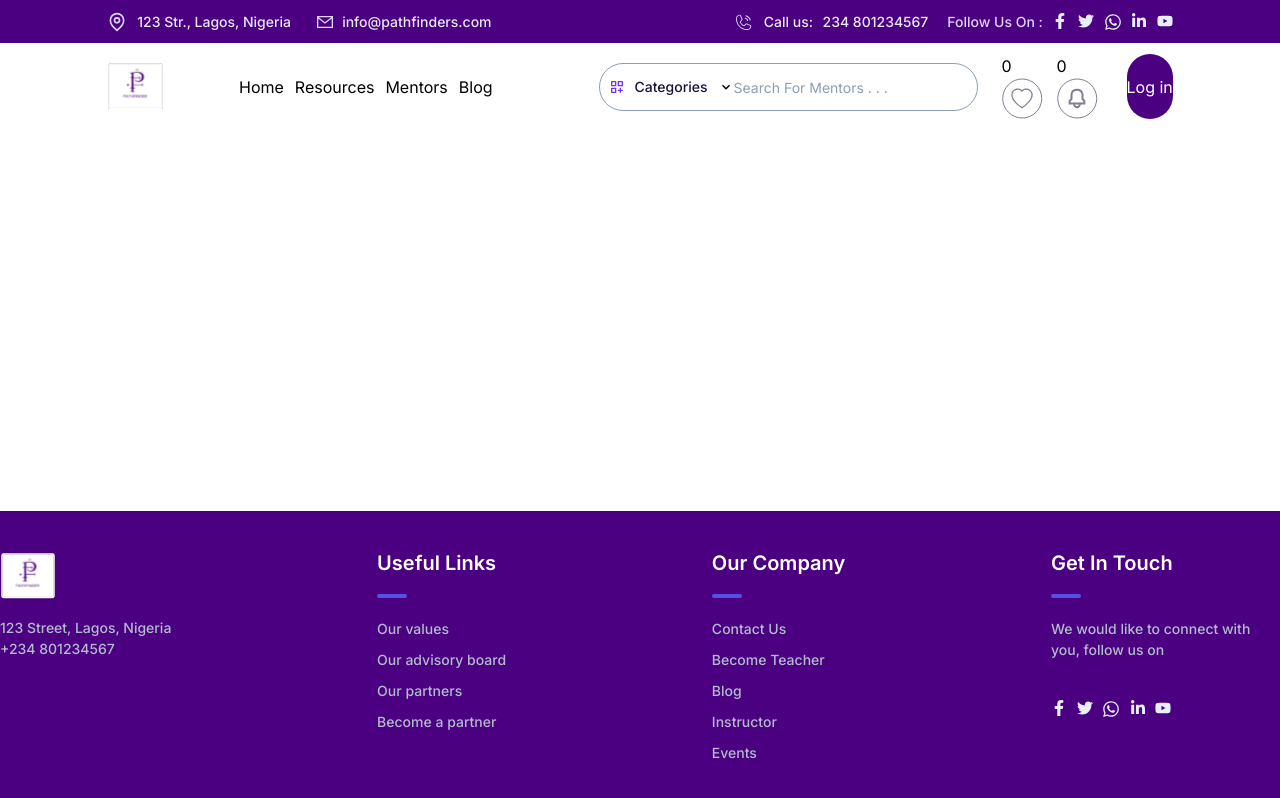
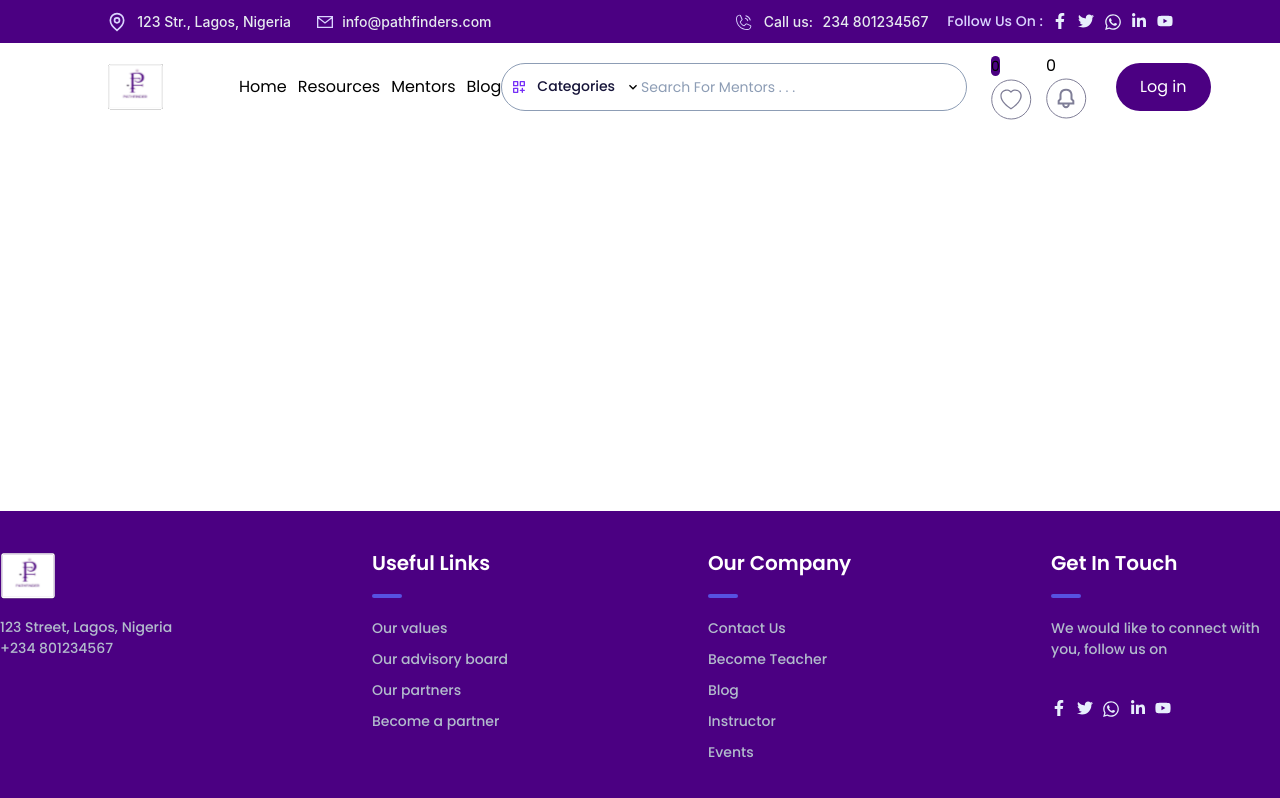
Before and after one commit to chisomokeoma/project-pathfinder, a Next.js app: page / in a window 1280 px wide. Built offline with nearby package versions, Linux system fonts and the light colour scheme.

Commit message:
fixed mantine button styles

```diff
--- a/app/globals.css
+++ b/app/globals.css
@@ -1,6 +1,11 @@
 @tailwind base;
 @tailwind components;
 @tailwind utilities;
+
+* {
+  font-family: Poppins;
+
+}
 
 /* :root {
   --foreground-rgb: 0, 0, 0;
--- a/app/layout.tsx
+++ b/app/layout.tsx
@@ -1,5 +1,5 @@
 import type { Metadata } from "next";
-import { Inter } from "next/font/google";
+import { Inter, Poppins } from "next/font/google";
 import "./globals.css";
 import {
   FaFacebookF,
@@ -21,8 +21,9 @@ import {
 } from "@mantine/core";
 import NotificationIcon from "@/components/home/notification-icon";
 import LoveIcon from "@/components/home/love-icon";
+import classes from "@/components/home/login.module.css"
 
-const inter = Inter({ subsets: ["latin"] });
+const inter = Poppins({ subsets: ["latin"] });
 
 export const metadata: Metadata = {
   title: "Create Next App",
@@ -38,6 +39,7 @@ export default function RootLayout({
     <html lang="en">
       <head>
         <ColorSchemeScript />
+
       </head>
       <body className={inter.className}>
         <MantineProvider>
@@ -121,12 +123,12 @@ export default function RootLayout({
                     />
                   </div>
 
-                  <div className=" flex gap-[29px]">
+                  <div className=" flex items-center gap-[29px]">
                     <article className=" flex gap-[29px]">
                       <div className=" gap-[14px] flex ">
                         <Indicator
                           inline
-                          label="0"
+                          label={<span className="w-[22px] h-[22px] min-w-[22px] min-h-[22px] text-sm leading-[24.5px] rounded-full bg-purple">0</span>}
                           size={18}
                           color="#4B0082"
                           offset={6}
@@ -149,7 +151,7 @@ export default function RootLayout({
                       </div>
                     </article>
 
-                    <Button className=" bg-purple rounded-[50px] hover:bg-[#7630F7] whitespace-nowrap text-white ">
+                    <Button classNames={classes}>
                       Log in
                     </Button>
                   </div>
--- /dev/null
+++ b/components/home/login.module.css
@@ -0,0 +1,7 @@
+.root {
+    @apply bg-purple rounded-[50px] hover:bg-[#7630F7] text-white px-6 py-3
+}
+
+.inner {
+    @apply whitespace-nowrap
+}
```
